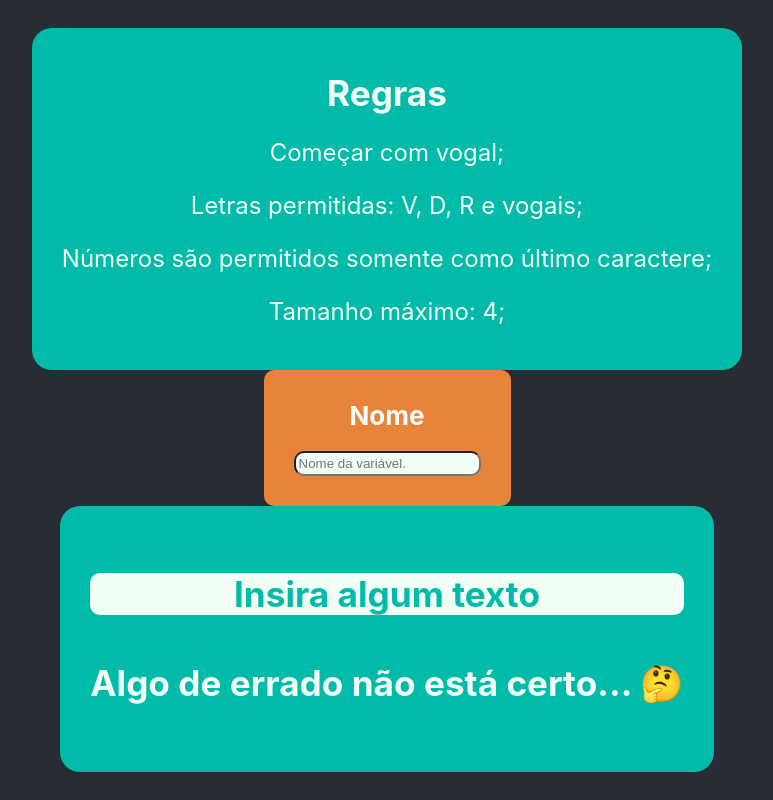
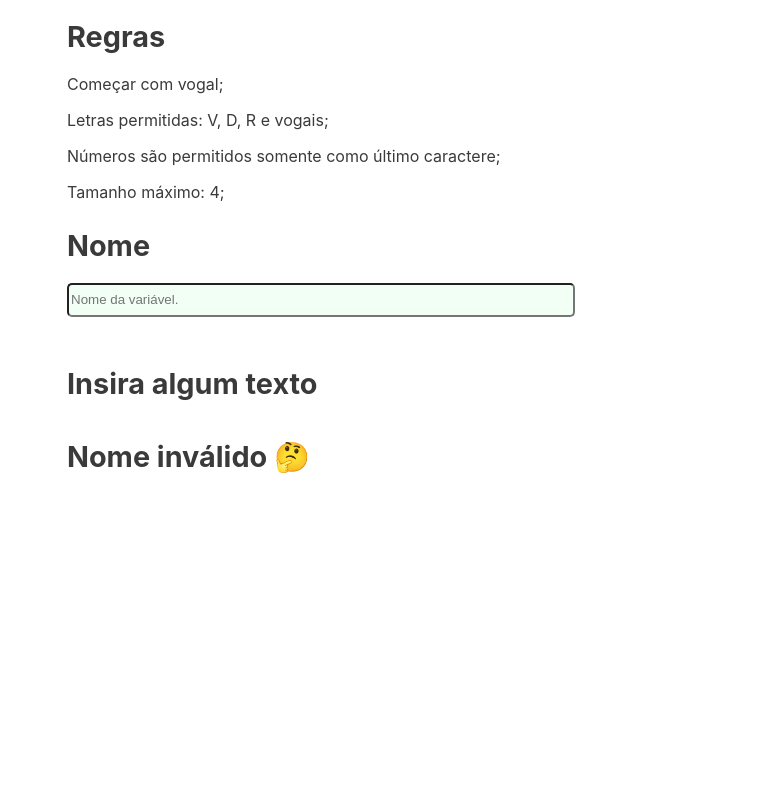
Before and after one commit to nathanheinzmann/validator, a React (Create React App) app: page / in a window 1280 px wide. Shown: the whole page, without its empty margins (253-1026 px from the left). Built offline with nearby package versions, Linux system fonts and the light colour scheme.

Commit message:
finished

```diff
--- a/src/App.css
+++ /dev/null
@@ -1,38 +0,0 @@
-.App {
-  text-align: center;
-}
-
-.App-logo {
-  height: 40vmin;
-  pointer-events: none;
-}
-
-@media (prefers-reduced-motion: no-preference) {
-  .App-logo {
-    animation: App-logo-spin infinite 20s linear;
-  }
-}
-
-.App-header {
-  background-color: #282c34;
-  min-height: 100vh;
-  display: flex;
-  flex-direction: column;
-  align-items: center;
-  justify-content: center;
-  font-size: calc(10px + 2vmin);
-  color: white;
-}
-
-.App-link {
-  color: #61dafb;
-}
-
-@keyframes App-logo-spin {
-  from {
-    transform: rotate(0deg);
-  }
-  to {
-    transform: rotate(360deg);
-  }
-}
--- a/src/App.tsx
+++ b/src/App.tsx
@@ -1,5 +1,4 @@
 import React from 'react';
-import './App.css';
 import { Input, Response, Rules } from './components';
 import { ValueInsertedProvider } from './contexts';
 
--- a/src/components/Input/styles.ts
+++ b/src/components/Input/styles.ts
@@ -1,30 +1,30 @@
 import styled from 'styled-components';
 
 export const Wrapper = styled.div`
-  background-color: #E8833A;
-  border-radius: 20px;
-  padding: 20px 30px;
-  border-radius: 10px;
-  padding: 20px 30px;
   display: flex;
   flex-direction: column;
+  margin: 0 25% 0 25%;
 
   > label{
     margin: 10px 0;
+    color: #3a3a3a;
+    text-align: justify;
+    font-size: 1.8rem;
+
   }
 
   > input{
-    border-radius: 10px;
-    margin: 10px 0;
-    padding: 3px;
+    border-radius: 5px;
     background-color: #f1fff4;
     outline: 0;
+    max-width: 500px;
+    margin: 10px 0;
+    height: 1.8rem;
+
   }
 
   > button{
     border-radius: 10px;
-    margin: 10px 0;
-    padding: 3px;
     background-color: #f1fff4;
   }
 `;
--- a/src/components/Response/index.tsx
+++ b/src/components/Response/index.tsx
@@ -6,7 +6,7 @@ import { validator } from '../../utils'
 const Response: React.FC = () => {
   const { value } = useContext(ValueInsertedContext);
 
-  const handleValidate = () => validator(value) ? "Perfeito! ✅" : "Algo de errado não está certo... 🤔";
+  const handleValidate = () => validator(value) ? "Nome válido ✅" : "Nome inválido 🤔";
 
   return(
     <Wrapper>
--- a/src/components/Response/styles.ts
+++ b/src/components/Response/styles.ts
@@ -1,19 +1,16 @@
 import styled from 'styled-components';
 
 export const Wrapper = styled.div`
-  background-color: #0ba;
-  border-radius: 20px;
-  padding: 20px 30px;
+  background-color: #ffffff;
+  text-align: justify;
+  margin: 0 25% 0 25%;
+  font-size: 1.8rem;
 `;
 
 export const InsertedText = styled.h4`
-  font-size: 2.2rem;
-  background-color: #f1fff4;
-  border-radius: 10px;
-  color: #0ba;
+  color: #3a3a3a;
 `;
 
 export const ResponseText = styled.h4`
-  font-size: 2.2rem;
-  color: #f1fff4;
+  color: #3a3a3a;
 `;
--- a/src/components/Rules/styles.ts
+++ b/src/components/Rules/styles.ts
@@ -1,17 +1,19 @@
 import styled from 'styled-components';
 
 export const Wrapper = styled.div`
-  background-color: #0ba;
-  border-radius: 20px;
-  padding: 20px 30px;
+  background-color: #ffffff;
+  text-align: justify;
+  margin: 0 25% 0 25%;
+
 `;
 
 export const Title = styled.h1`
-  font-size: 2.2rem;
-  color: #f1fff4;
+  font-size: 1.8rem;
+  color: #3a3a3a;
+
 `;
 
 export const RulesText = styled.p`
-  font-size: 1.5rem;
-  color: #f1fff4
+  font-size: 1rem;
+  color: #3a3a3a
 `;
```
